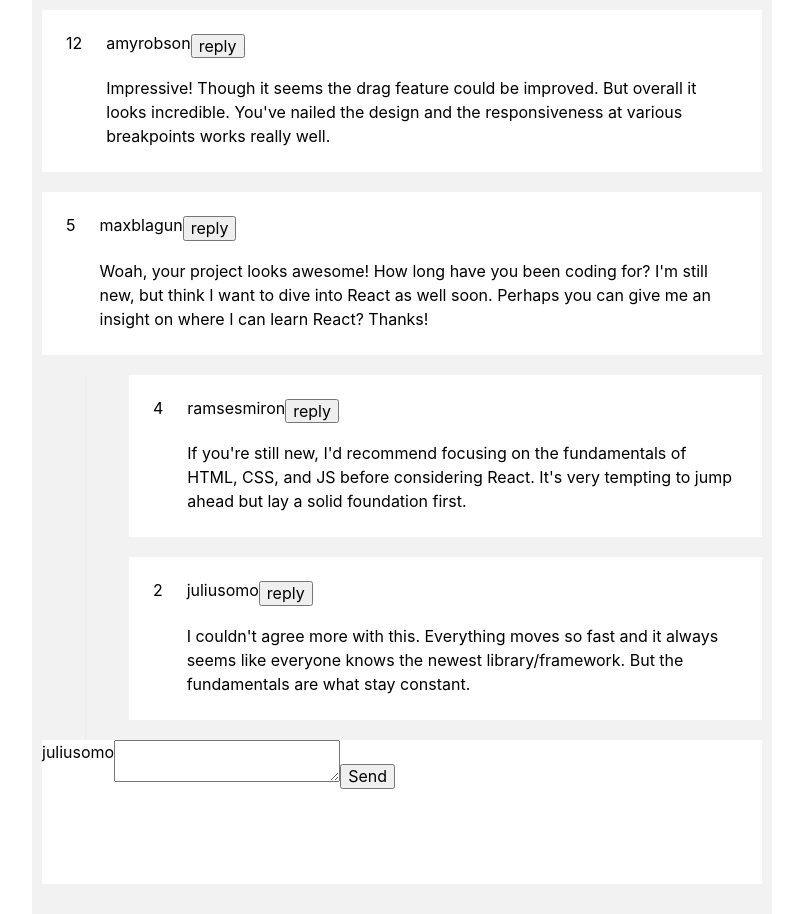
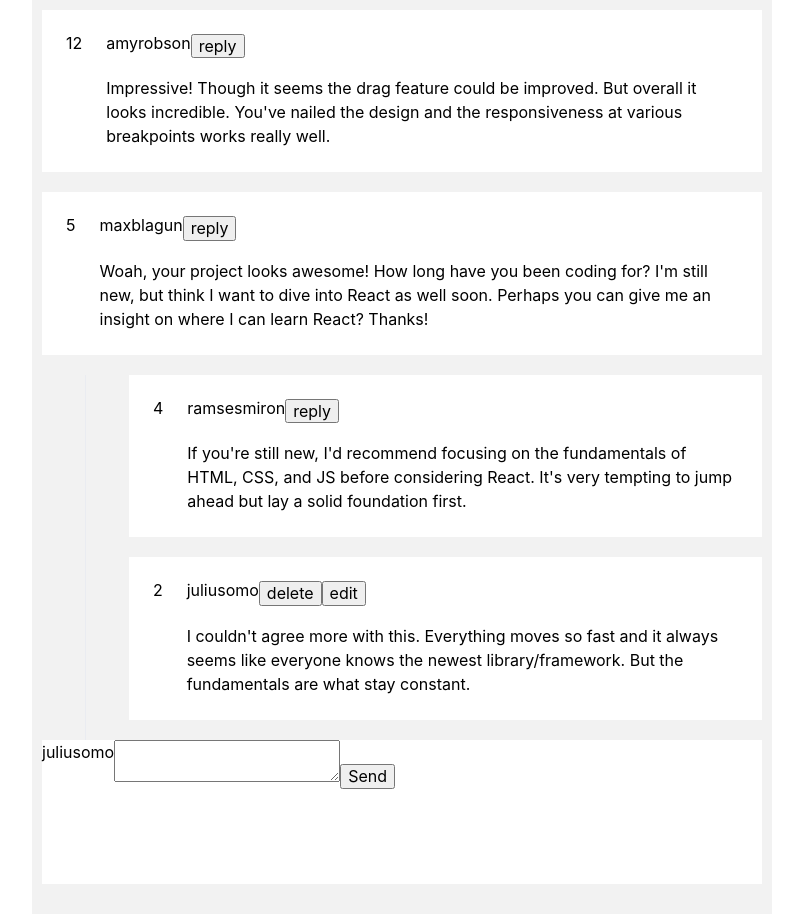
Before and after one commit to yogeshdatir/react-comments-section, a React (Create React App) app: page / in a window 1280 px wide. Shown: the whole page, without its empty margins (238-1041 px from the left). Built offline with nearby package versions, Linux system fonts and the light colour scheme.

Commit message:
delete comment and reply

```diff
--- a/src/contexts/commentContext.tsx
+++ b/src/contexts/commentContext.tsx
@@ -7,6 +7,7 @@ export interface CommentContextInterface {
   cancelReply?: (commentId: string) => void;
   addNewComment: (newComment: IComment) => void;
   addNewReply: (parentCommentId: string, newComment: IReply) => void;
+  deleteComment: (commentId: string, parentCommentId?: string) => void;
 }
 
 const commentContext = createContext<CommentContextInterface | null>(null);
@@ -58,10 +59,41 @@ export default function CommentContextProvider(props: any) {
     }
   };
 
+  const deleteComment = (commentId: string, parentCommentId?: string) => {
+    let comments: IComment[] = [...commentsData.comments];
+    if (!parentCommentId) {
+      let updatedComments: IComment[] = comments.filter(
+        (comment: IComment) => comment.id !== commentId
+      );
+      setCommentsData({ ...commentsData, comments: updatedComments });
+    } else {
+      let updatedParentComment: IComment | undefined;
+      let oldParentCommentId: number | undefined;
+      comments.every((comment: IComment, index: number) => {
+        if (comment.id !== parentCommentId) return true;
+        const updatedReplies: IReply[] | undefined =
+          comment.replies?.filter((reply: IReply) => reply.id !== commentId) ||
+          [];
+        updatedParentComment = { ...comment, replies: updatedReplies };
+        oldParentCommentId = index;
+        return false;
+      });
+      if (oldParentCommentId && updatedParentComment) {
+        comments.splice(oldParentCommentId, 1, updatedParentComment);
+
+        setCommentsData({
+          ...commentsData,
+          comments: [...comments],
+        });
+      }
+    }
+  };
+
   const CommentContextState: CommentContextInterface = {
     commentsData,
     addNewComment,
     addNewReply,
+    deleteComment,
   };
 
   return (
--- a/src/features/comments/components/Comment.tsx
+++ b/src/features/comments/components/Comment.tsx
@@ -1,4 +1,5 @@
 import React from "react";
+import { useCommentContext } from "../../../contexts/commentContext";
 import { IComment } from "../../../types/commentsTypes";
 import {
   CommentContent,
@@ -11,16 +12,31 @@ import {
 type Props = {
   comment: IComment;
   addReply: (commentId: string) => void;
+  parentCommentId?: string | undefined;
 };
 
-const Comment = ({ comment, addReply }: Props) => {
+const Comment = ({ comment, addReply, parentCommentId }: Props) => {
+  const { commentsData, deleteComment } = useCommentContext();
   return (
     <Container>
       <CommentScoreSection>{comment.score}</CommentScoreSection>
       <CommentDetailsSection>
         <CommentHeader>
           {comment.user.username}
-          <button onClick={() => addReply(comment.id)}>reply</button>
+          {comment.user.username !== commentsData?.currentUser.username ? (
+            <button onClick={() => addReply(comment.id)}>reply</button>
+          ) : (
+            <div>
+              <button
+                onClick={() => {
+                  deleteComment(comment.id, parentCommentId);
+                }}
+              >
+                delete
+              </button>
+              <button>edit</button>
+            </div>
+          )}
         </CommentHeader>
         <CommentContent>{comment.content}</CommentContent>
       </CommentDetailsSection>
--- a/src/features/comments/index.tsx
+++ b/src/features/comments/index.tsx
@@ -10,9 +10,10 @@ import CommentForm from "./components/CommentForm";
 
 type Props = {
   commentsData: Response | null;
+  parentCommentId?: string | undefined;
 };
 
-const Comments = ({ commentsData }: Props) => {
+const Comments = ({ commentsData, parentCommentId }: Props) => {
   const [commentsToReply, setCommentsToReply] = useState<string[]>([]);
 
   const addReply = (commentId: string) => {
@@ -34,7 +35,11 @@ const Comments = ({ commentsData }: Props) => {
     <CommentsContainer>
       {commentsData?.comments.map((comment: IComment) => (
         <Fragment key={comment.id}>
-          <Comment comment={comment} addReply={addReply} />
+          <Comment
+            comment={comment}
+            addReply={addReply}
+            parentCommentId={parentCommentId}
+          />
           {commentsToReply.includes(comment.id) && (
             <CommentForm
               parentCommentId={comment.id}
@@ -50,6 +55,7 @@ const Comments = ({ commentsData }: Props) => {
                   comments: comment.replies,
                   currentUser: commentsData.currentUser,
                 }}
+                parentCommentId={comment.id}
               />
             </ReplyContainer>
           )}
```
